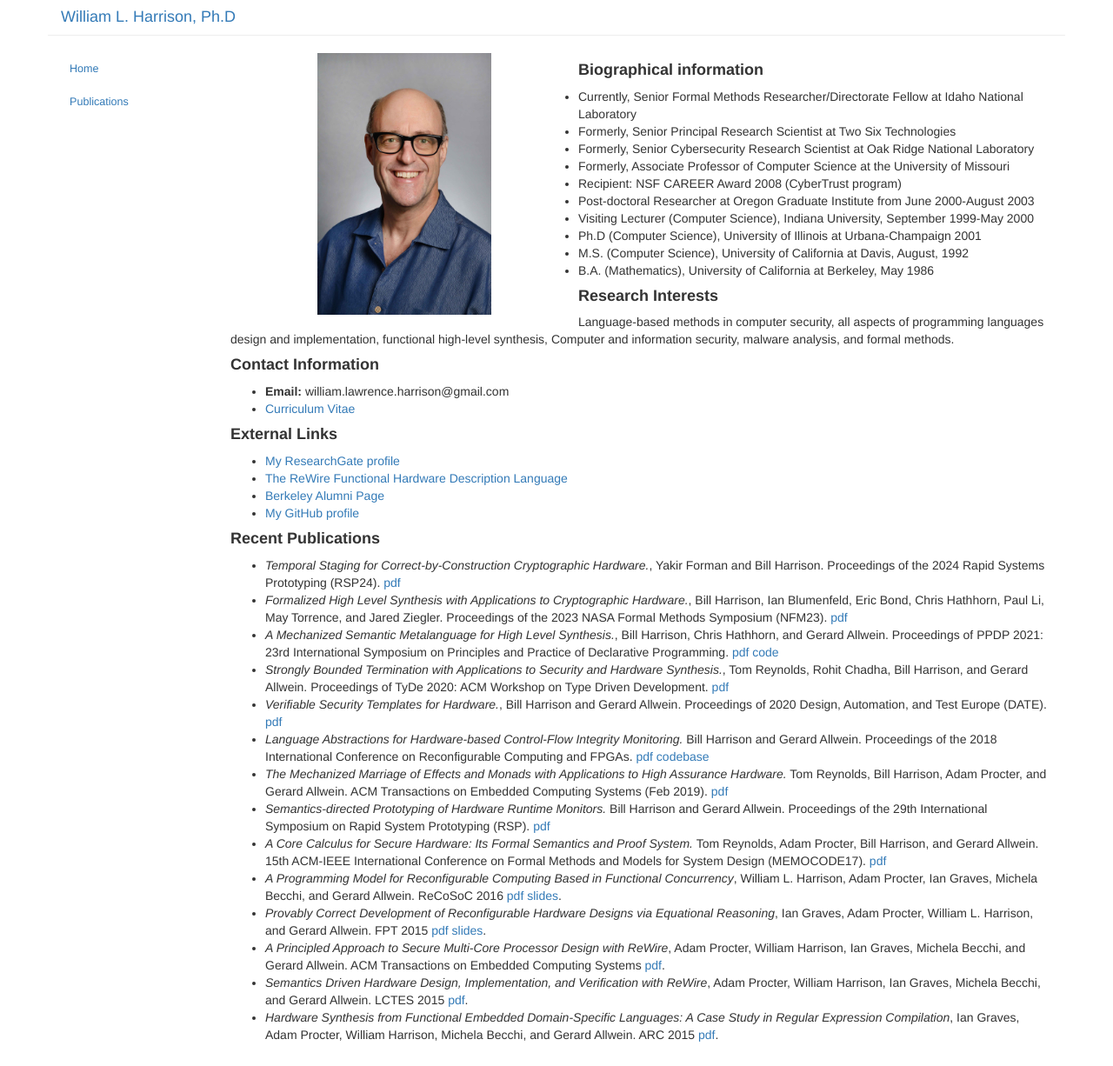
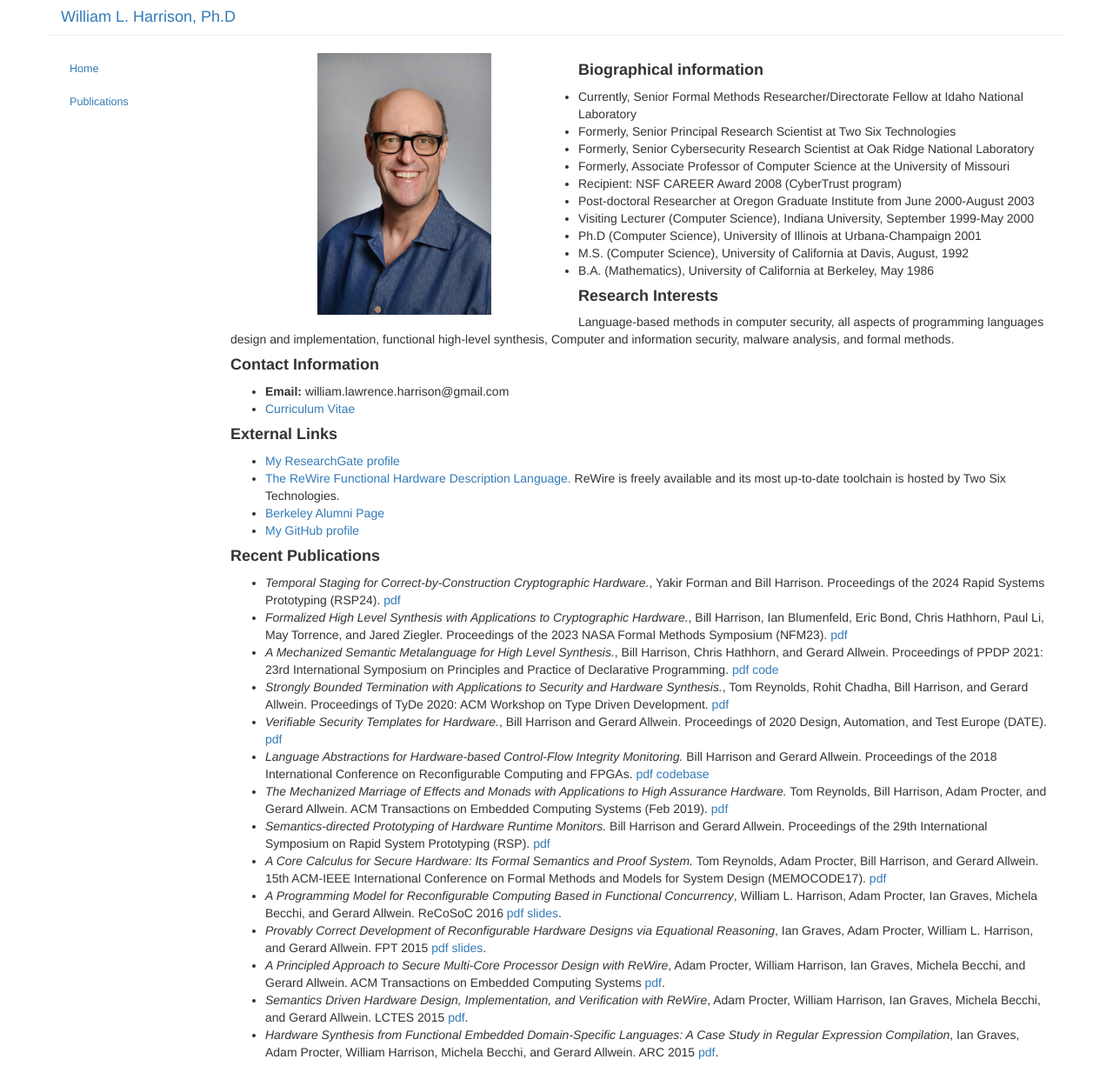
Before and after one commit to harrisonwl/harrisonwl.github.io, a Jekyll site: the page built from index.md, in a window 1280 px wide, cut to the strip 0-1226 px from the top of the page. Shown: the whole strip at 87% size. Built offline with Jekyll 4.4.1, drawn with Linux system fonts in a browser that asks for light colours.

Commit message:
updating rewire link

```diff
--- a/index.md
+++ b/index.md
@@ -45,7 +45,7 @@ Language-based methods in computer security, all aspects of programming language
 
 #### __External Links__
 * <a href="https://www.researchgate.net/profile/William_Harrison6">My ResearchGate profile</a>
-* <a href="http://rewire-hardware.github.io/ReWire/">The ReWire Functional Hardware Description Language</a>
+* <a href="https://github.com/twosixlabs/ReWire">The ReWire Functional Hardware Description Language.</a> ReWire is freely available and its most up-to-date toolchain is hosted by Two Six Technologies.
 * <a href="https://my.berkeley.edu/profile/williamharrison5/">Berkeley Alumni Page</a>
 * <a href="https://github.com/harrisonwl">My GitHub profile</a>
 
```
